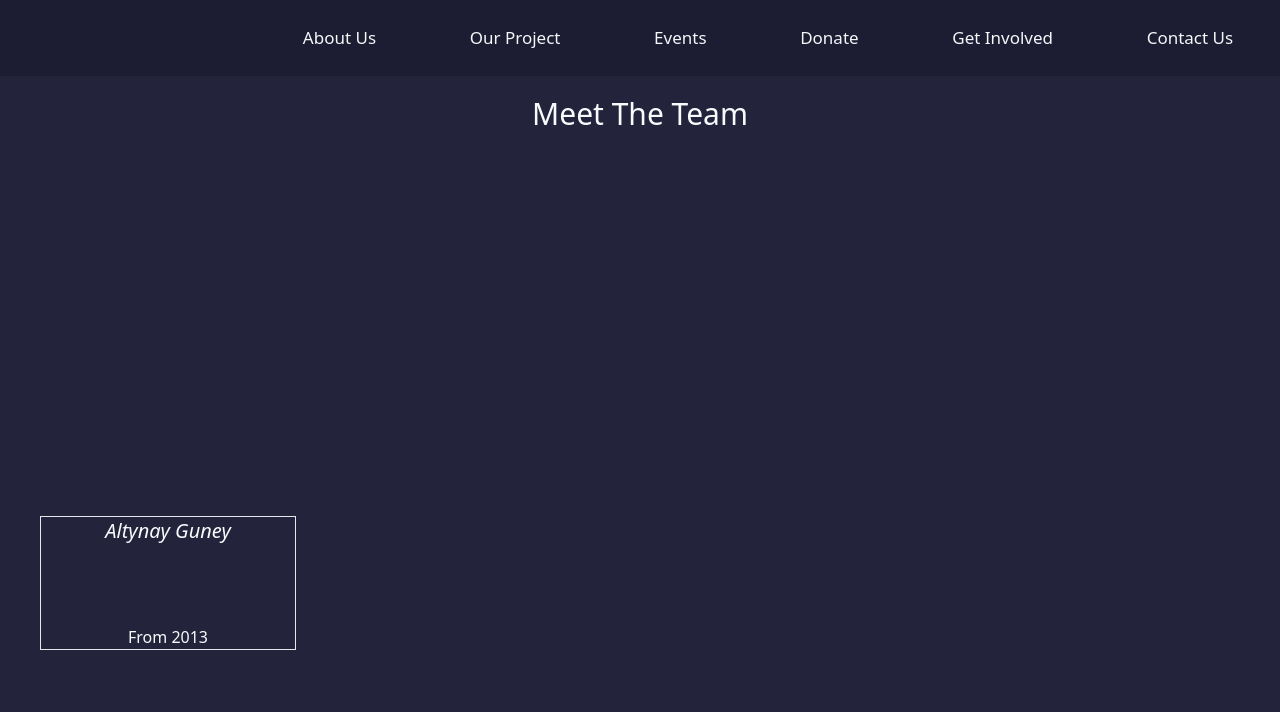
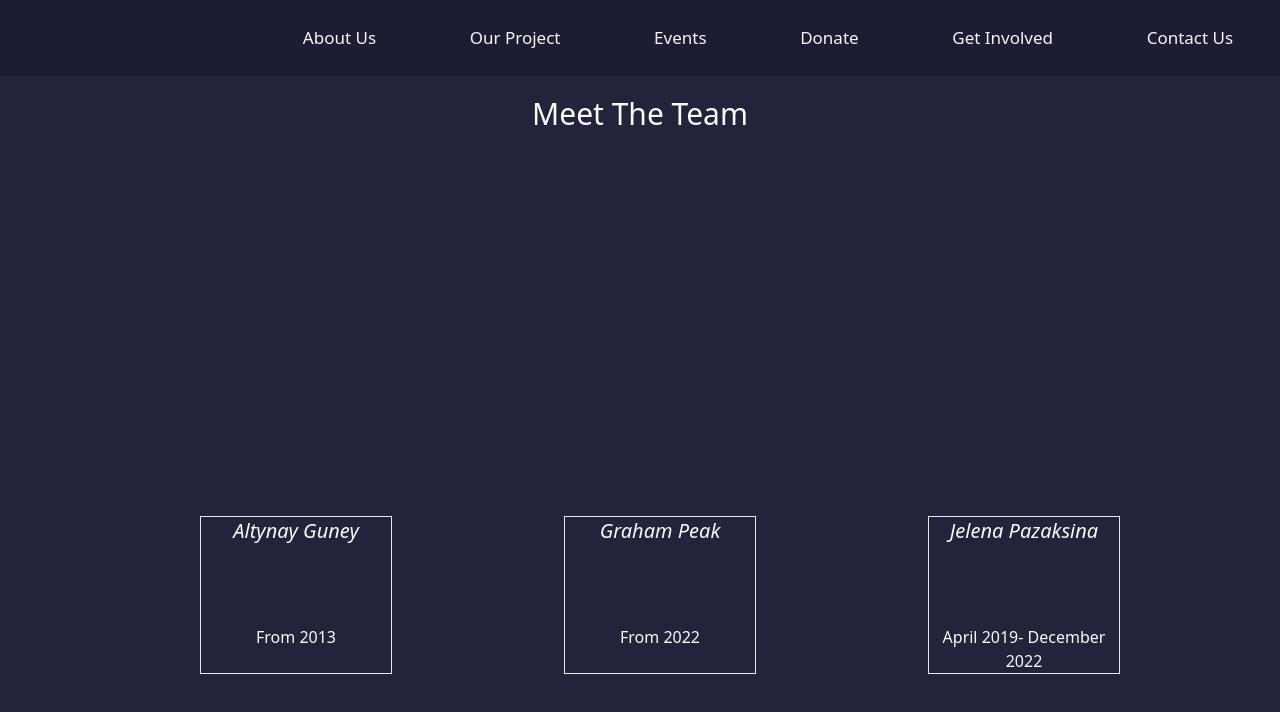
Before and after one commit to SerhiiFront-end/ts, a React (Create React App) app: page /about in a window 1280 px wide. Shown: the top 712 px of the page. Built offline with nearby package versions, Linux system fonts and the light colour scheme.

Commit message:
OurTeam component

```diff
--- /dev/null
+++ b/src/components/UI/OurTeam.tsx
@@ -0,0 +1,13 @@
+import Person from "./Persons/PersonDetails"
+export default function OurTeam() {
+    const persons = [
+        {name: 'Altynay Guney', date: "From 2013"},
+        {name: 'Graham Peak', date: "From 2022"},
+        {name: 'Jelena Pazaksina', date: 'April 2019- December 2022'}
+      ]
+  return (
+    <div className="flex justify-between w-3/4 m-auto">
+        {persons.map(el => <Person name={el.name} date={el.date}/>)}
+    </div>
+  )
+}
--- a/src/components/pages/AboutPage/AboutPage.tsx
+++ b/src/components/pages/AboutPage/AboutPage.tsx
@@ -1,9 +1,10 @@
-import Person from '../../UI/Persons/PersonDetails'
+import OurTeam from "../../UI/OurTeam"
 export default function AboutPage() {
+
   return (
     <div>
         <h1 className='text-center text-slate-50 text-3xl mt-5'>Meet The Team</h1>
-        <Person name='Altynay Guney' date='From 2013'/>
+        <OurTeam/>
     </div>
   )
 }
```
